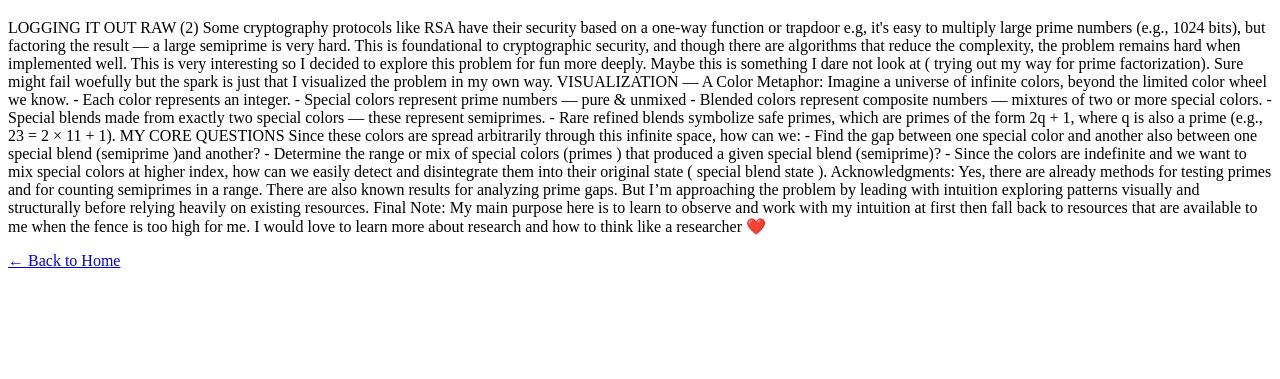
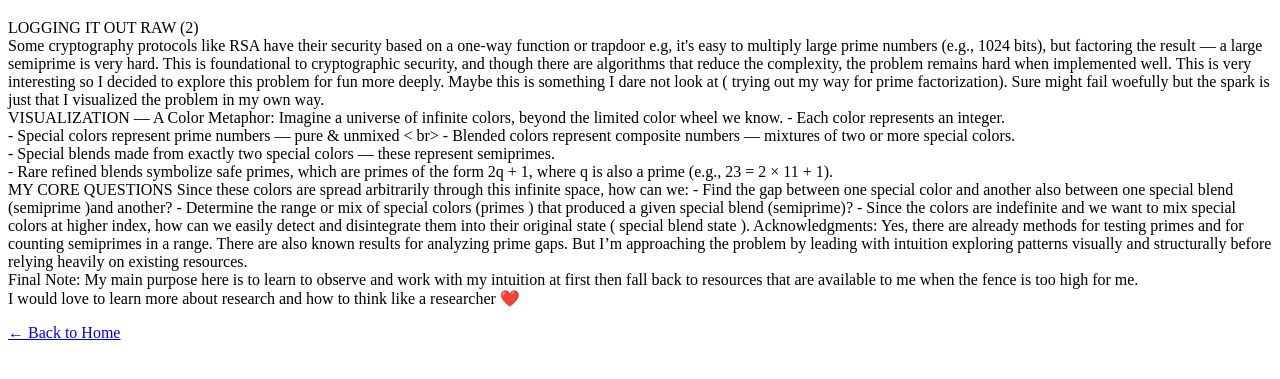
Before and after one commit to prosper615/prosper615.github.io, a plain HTML site: page Log2.html in a window 1280 px wide. Shown: the part 61-440 px from the top of the page. Drawn offline with Linux system fonts and the light colour scheme.

Commit message:
Update Log2.html

```diff
--- a/Log2.html
+++ b/Log2.html
@@ -10,19 +10,19 @@
   <p>
 
 
-LOGGING IT OUT RAW (2)
+LOGGING IT OUT RAW (2) <br>
 
 Some cryptography protocols like RSA have their security based on a one-way function or trapdoor  e.g, it's easy to multiply large prime numbers (e.g., 1024  bits), but factoring the result — a large semiprime  is very hard. This is foundational to cryptographic security, and though there are algorithms that reduce the complexity, the problem remains hard when implemented well.
 
-This is very interesting so I decided to explore this problem for fun more deeply. Maybe this is something I dare not look at ( trying out my way for prime factorization). Sure might fail woefully but the spark is just that I visualized the problem in my own way.
+This is very interesting so I decided to explore this problem for fun more deeply. Maybe this is something I dare not look at ( trying out my way for prime factorization). Sure might fail woefully but the spark is just that I visualized the problem in my own way. <br>
 
 VISUALIZATION — A Color Metaphor:
 Imagine a universe of infinite colors, beyond the limited color wheel we know.
-- Each color represents an integer.
-- Special colors represent prime numbers — pure & unmixed
-- Blended colors represent composite numbers — mixtures of two or more special colors.
--  Special blends made from exactly two special colors — these represent semiprimes.
-- Rare refined blends symbolize safe primes, which are primes of the form 2q + 1, where q is also a prime (e.g., 23 = 2 × 11 + 1).
+- Each color represents an integer.  <br>
+- Special colors represent prime numbers — pure & unmixed  < br>
+- Blended colors represent composite numbers — mixtures of two or more special colors.  <br>
+-  Special blends made from exactly two special colors — these represent semiprimes. <br>
+- Rare refined blends symbolize safe primes, which are primes of the form 2q + 1, where q is also a prime (e.g., 23 = 2 × 11 + 1).<br>
 
 MY CORE QUESTIONS
 Since these colors are spread arbitrarily through this infinite space, how can we:
@@ -31,10 +31,10 @@ Since these colors are spread arbitrarily through this infinite space, how can w
 - Since the colors are indefinite and we want to mix special colors at higher index, how can we easily detect and disintegrate them into their original state ( special blend state ).
 
 Acknowledgments:
-Yes, there are already methods for testing primes and for counting semiprimes in a range. There are also known results for analyzing prime gaps. But I’m approaching the problem by leading with intuition  exploring patterns visually and structurally  before relying heavily on existing resources.
+Yes, there are already methods for testing primes and for counting semiprimes in a range. There are also known results for analyzing prime gaps. But I’m approaching the problem by leading with intuition  exploring patterns visually and structurally  before relying heavily on existing resources.<br>
 
 Final Note:
-My main purpose here is to learn to observe and work with my intuition at first then fall back to resources that are available to me when the fence is too high for me.
+My main purpose here is to learn to observe and work with my intuition at first then fall back to resources that are available to me when the fence is too high for me. <br>
 
 I would love to learn more about research and how to think like a researcher ❤️
   </p>
```
